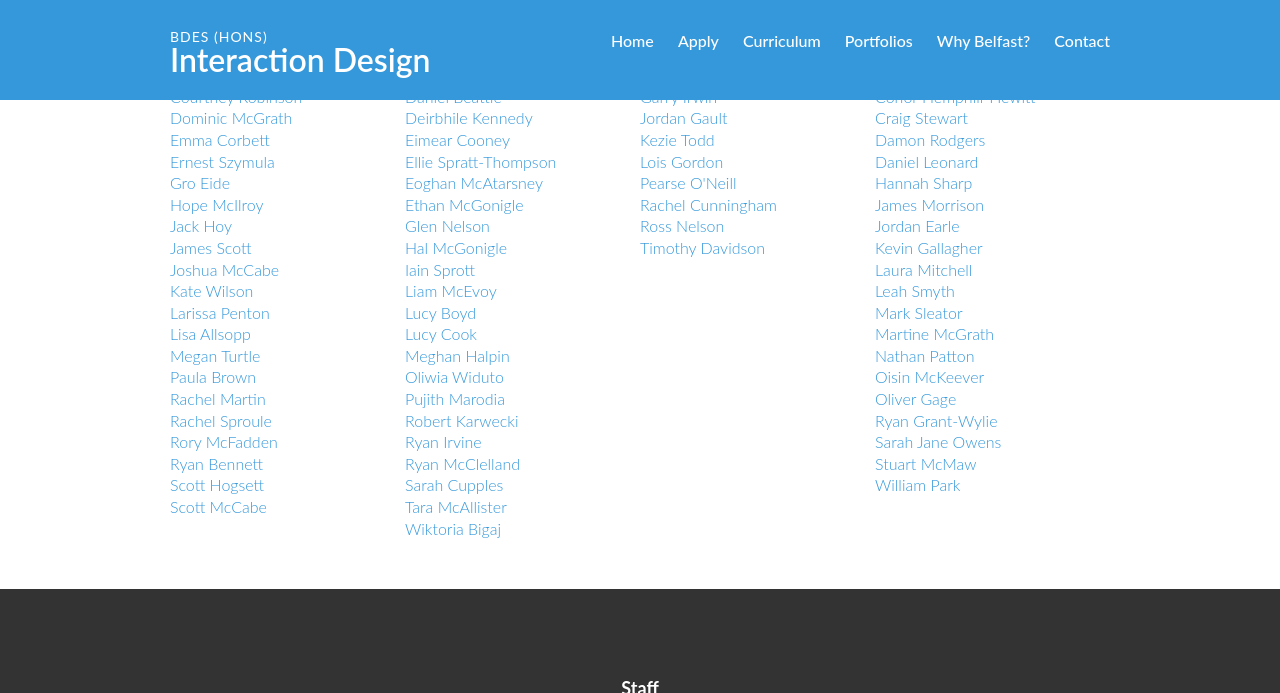
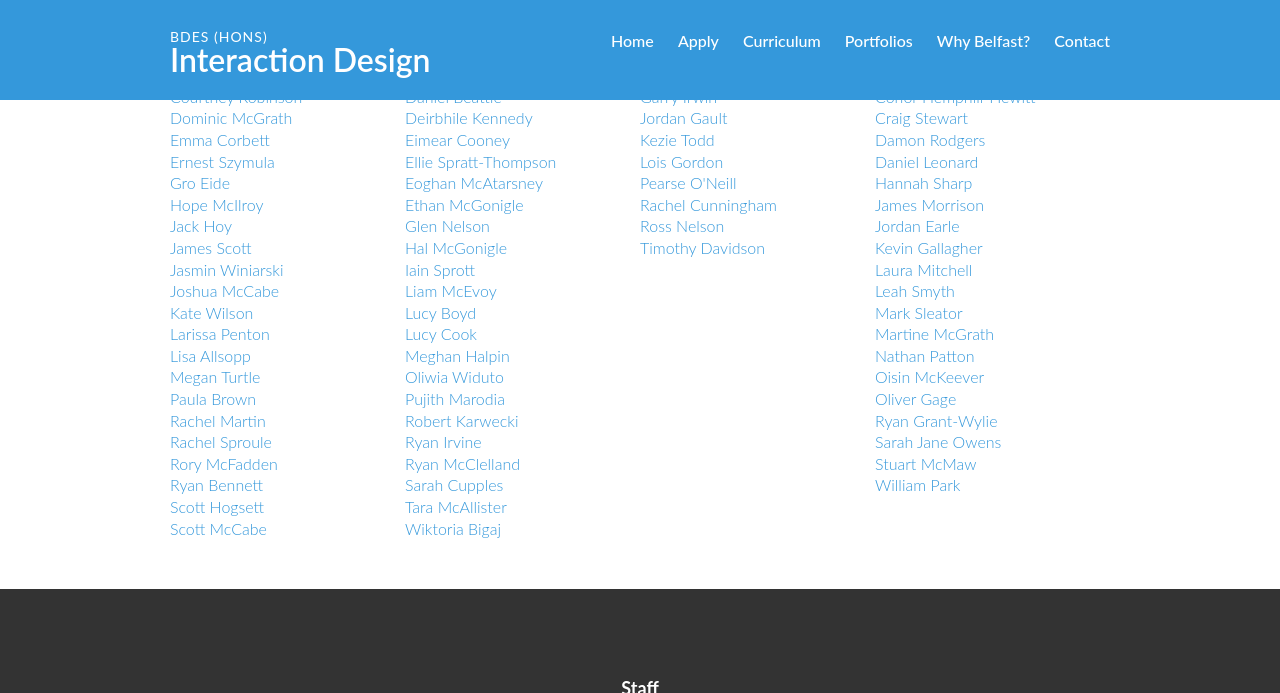
Before and after one commit to ixdbelfast/ixdbelfast.github.io, a Jekyll site: the page built from portfolios.html, in a window 1280 px wide and 900 px high, scrolled down 737 px, cut to the strip 0-693 px from the top of the window. Built offline with Jekyll 4.4.1, drawn with Linux system fonts in a browser that asks for light colours.

Commit message:
Adding Jasmin to Yr1 group

```diff
--- a/_data/yeargroup.yml
+++ b/_data/yeargroup.yml
@@ -52,6 +52,10 @@ year1:
       url: "http://meganturtlee.tumblr.com"
     - name: "Kate Wilson"
       url: "#"
+    - name: "Jasmin Winiarski"
+      url: "#"
+
+
 
 
 year2:
```
